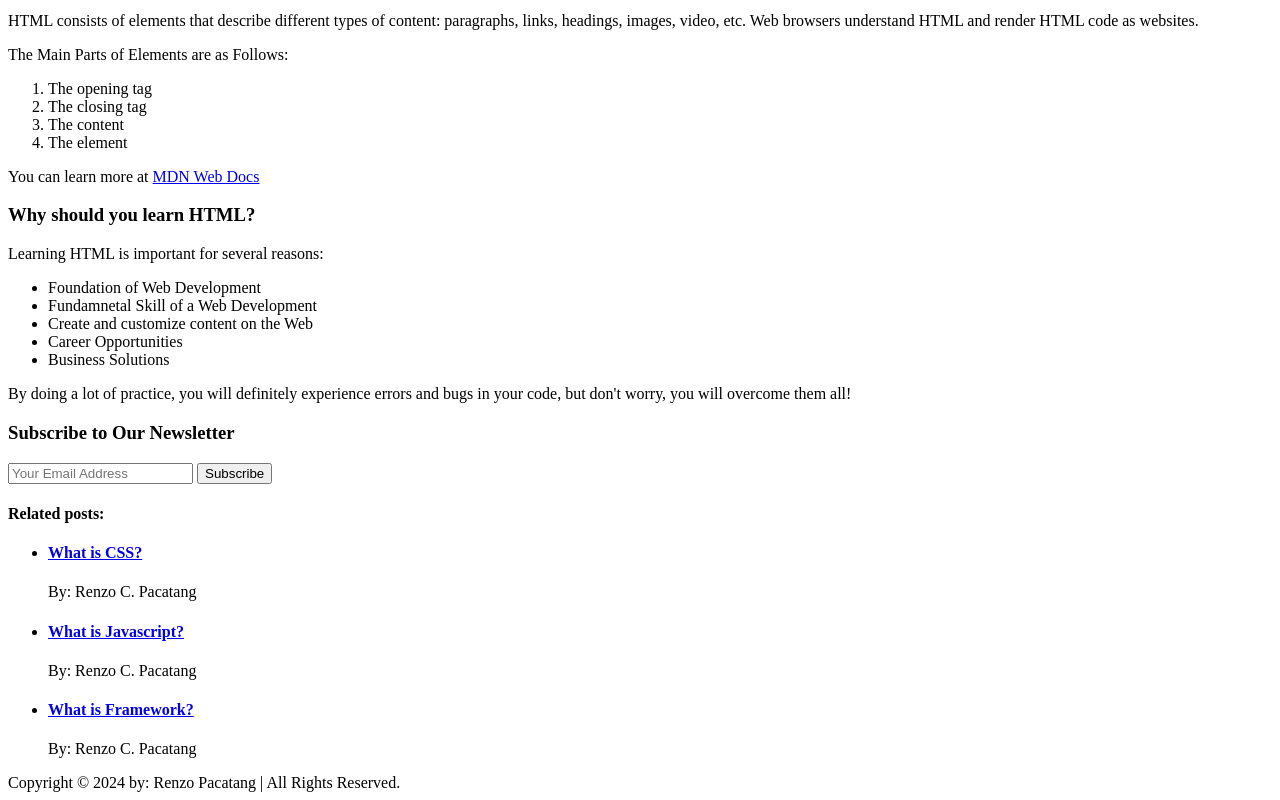
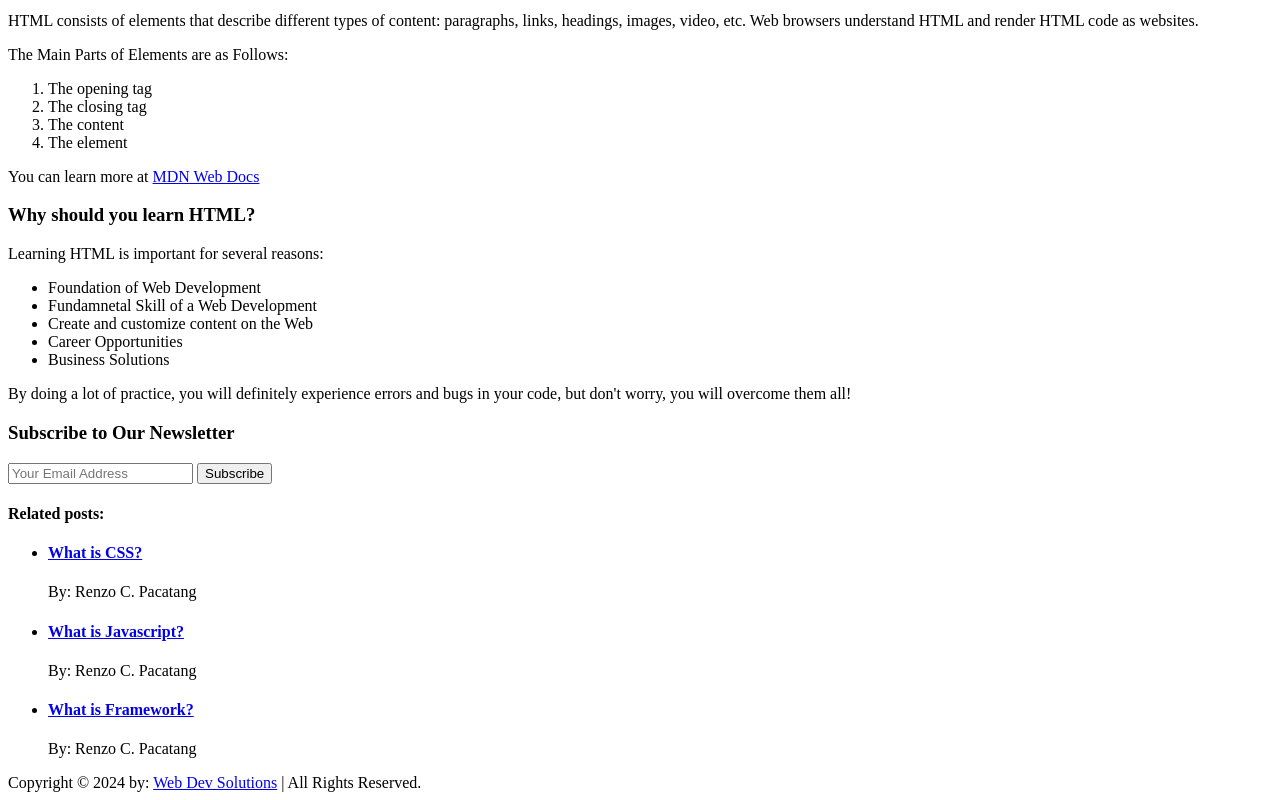
Before and after one commit to WebDevSolutions24/HTML-Foundatioon, a plain HTML site: page index.html in a window 1280 px wide. Shown: the part 415-1215 px from the top of the page. Drawn offline with Linux system fonts and the light colour scheme.

Commit message:
Update index.html

```diff
--- a/index.html
+++ b/index.html
@@ -121,7 +121,7 @@
 
 	</aside>
 
-	<footer>Copyright &copy; 2024 by: Renzo Pacatang | All Rights Reserved.</footer>
+	<footer>Copyright &copy; 2024 by: <a href="https://www.facebook.com/profile.php?id=61566144122352" target="_blank"> Web Dev Solutions</a> | All Rights Reserved.</footer>
 
 </body>
 </html>
```
